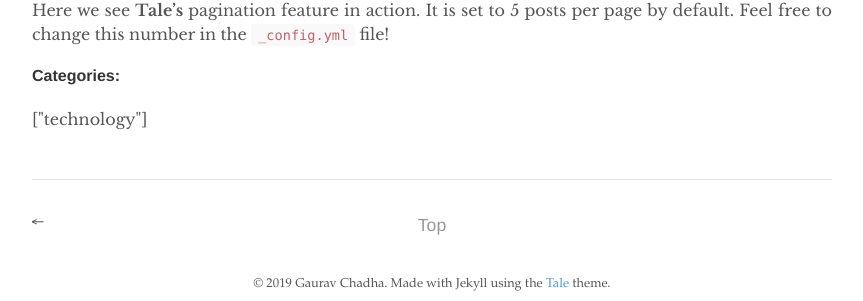
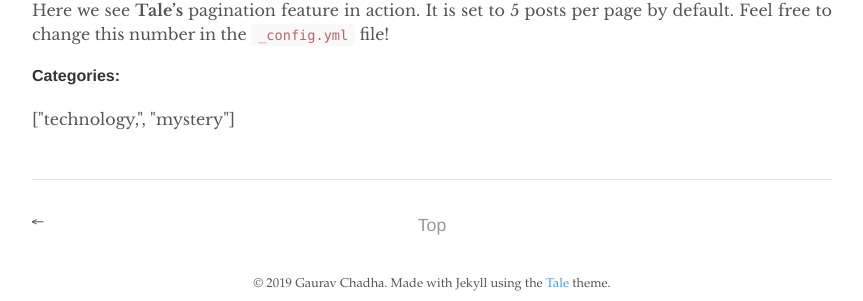
Before and after one commit to sayhigaurav/sayhigaurav.github.io, a Jekyll site: the page built from _posts/2017-03-05-pagination-post.md, in a window 1280 px wide. Shown: the part 319-620 px from the top of the page, without its empty margins (208-1071 px from the left). Built offline with Jekyll 4.4.1, drawn with Linux system fonts in a browser that asks for light colours.

Commit message:
categories evaluation

```diff
--- a/_layouts/post.html
+++ b/_layouts/post.html
@@ -17,7 +17,7 @@
     {% endif %}
   </div>
 
-  <h1 class="post-title">{{ page.title }}</h1>
+  <h2 class="post-title">{{ page.title }}</h2>
   <div class="post-line"></div>
 
   {{ content }}
--- a/_pages/categories.html
+++ b/_pages/categories.html
@@ -3,7 +3,6 @@
 permalink: /categories/
 title: Categories
 ---
-
 
 <div id="archives">
 {% for category in site.categories %}
--- a/_posts/2017-03-05-pagination-post.md
+++ b/_posts/2017-03-05-pagination-post.md
@@ -2,7 +2,7 @@
 layout: post
 title: "Pagination Post"
 author: "Chester"
-categories: Technology
+categories: technology, mystery
 ---
 
 Here we see **Tale's** pagination feature in action. It is set to 5 posts per page by default. Feel free to change this number in the `_config.yml` file!
```
Also changed, not shown: _posts/2017-03-06-the-mystery-of-the-filler-post.md (+1 -1 lines), _posts/2017-03-07-the-case-of-the-missing-post.md (+1 -1 lines).
